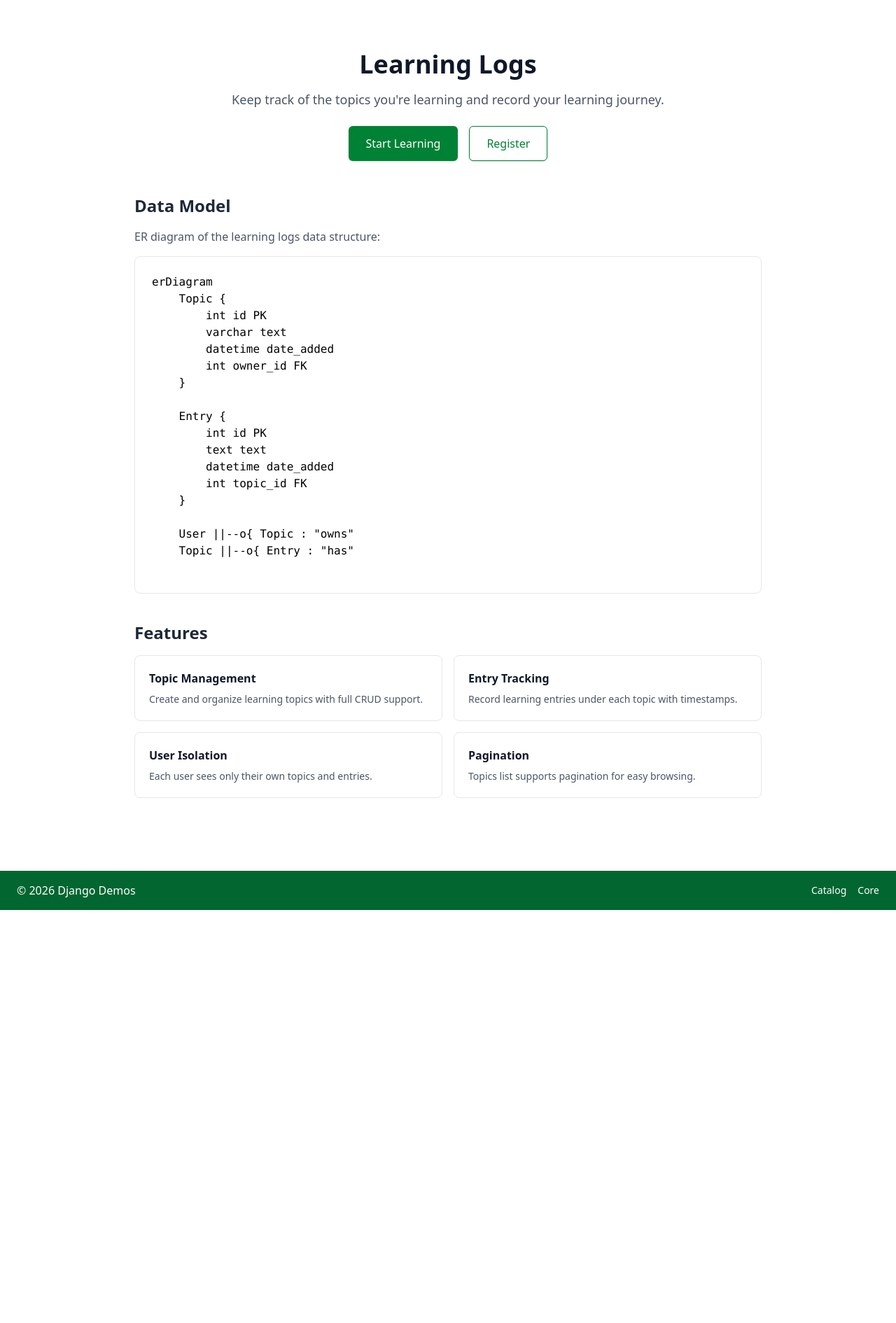
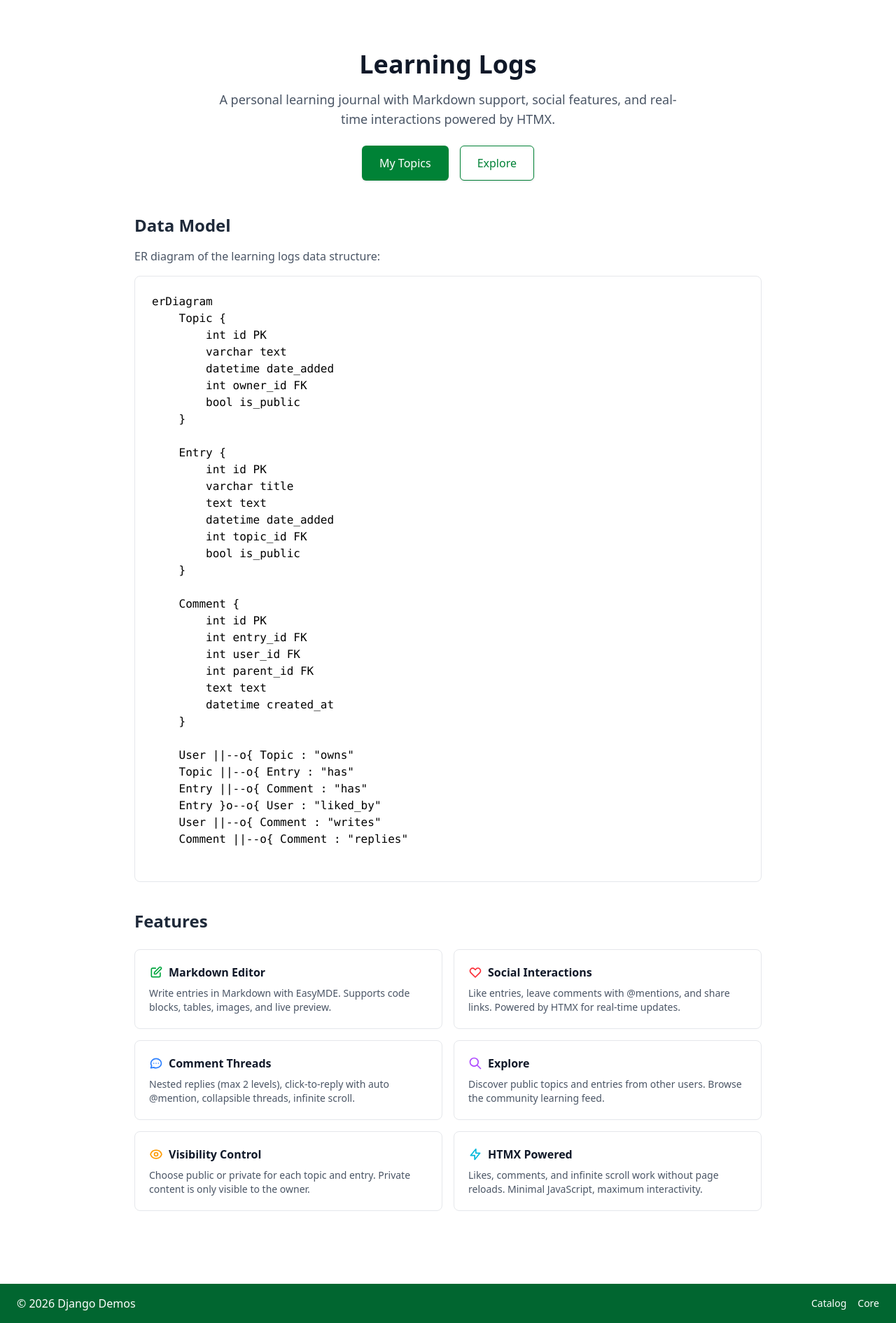
Before and after one commit to interset-wq/learner, a Django app: page /learning_logs/ in a window 1280 px wide. Shown: the part 68-1958 px from the top of the page at 70% size. Before the commit the page ends 1368 px from the top, so only its background shows below. Run offline with Django 5.2, Linux system fonts and the light colour scheme.

Commit message:
docs: update learning_logs README and index page with current features

```diff
--- a/learning_logs/templates/learning_logs/index.html
+++ b/learning_logs/templates/learning_logs/index.html
@@ -6,16 +6,16 @@
   <div class="text-center mb-12">
     <h1 class="text-4xl font-bold text-gray-900 dark:text-white mb-4">Learning Logs</h1>
     <p class="text-lg text-gray-600 dark:text-gray-300 max-w-2xl mx-auto">
-      Keep track of the topics you're learning and record your learning journey.
+      A personal learning journal with Markdown support, social features, and real-time interactions powered by HTMX.
     </p>
     <div class="flex justify-center gap-4 mt-6">
       <a href="{% url 'learning_logs:topics' %}"
         class="inline-flex items-center px-6 py-3 border border-transparent text-base font-medium rounded-md text-white bg-green-700 hover:bg-green-800 transition-all duration-300 shadow-sm hover:shadow-lg">
-        Start Learning
+        My Topics
       </a>
-      <a href="{% url 'accounts:register' %}"
+      <a href="{% url 'learning_logs:public_topics' %}"
         class="inline-flex items-center px-6 py-3 border border-green-700 dark:border-green-500 text-base font-medium rounded-md text-green-700 dark:text-green-400 bg-white dark:bg-gray-800 hover:bg-green-50 dark:hover:bg-gray-700 transition-all duration-300 shadow-sm hover:shadow-md">
-        Register
+        Explore
       </a>
     </div>
   </div>
@@ -31,37 +31,92 @@ erDiagram
         varchar text
         datetime date_added
         int owner_id FK
+        bool is_public
     }
 
     Entry {
         int id PK
+        varchar title
         text text
         datetime date_added
         int topic_id FK
+        bool is_public
+    }
+
+    Comment {
+        int id PK
+        int entry_id FK
+        int user_id FK
+        int parent_id FK
+        text text
+        datetime created_at
     }
 
     User ||--o{ Topic : "owns"
     Topic ||--o{ Entry : "has"
+    Entry ||--o{ Comment : "has"
+    Entry }o--o{ User : "liked_by"
+    User ||--o{ Comment : "writes"
+    Comment ||--o{ Comment : "replies"
     </pre>
   </div>
 
-  <h2 class="text-2xl font-semibold text-gray-800 dark:text-white mb-4">Features</h2>
+  <h2 class="text-2xl font-semibold text-gray-800 dark:text-white mb-6">Features</h2>
   <div class="grid grid-cols-1 md:grid-cols-2 gap-4 mb-8">
     <div class="bg-white dark:bg-gray-800 rounded-lg p-5 border border-gray-200 dark:border-gray-700">
-      <h3 class="font-semibold text-gray-900 dark:text-white mb-2">Topic Management</h3>
-      <p class="text-sm text-gray-600 dark:text-gray-300">Create and organize learning topics with full CRUD support.</p>
+      <div class="flex items-center gap-2 mb-2">
+        <svg class="w-5 h-5 text-green-600" fill="none" viewBox="0 0 24 24" stroke="currentColor" stroke-width="2">
+          <path stroke-linecap="round" stroke-linejoin="round" d="M11 5H6a2 2 0 00-2 2v11a2 2 0 002 2h11a2 2 0 002-2v-5m-1.414-9.414a2 2 0 112.828 2.828L11.828 15H9v-2.828l8.586-8.586z" />
+        </svg>
+        <h3 class="font-semibold text-gray-900 dark:text-white">Markdown Editor</h3>
+      </div>
+      <p class="text-sm text-gray-600 dark:text-gray-300">Write entries in Markdown with EasyMDE. Supports code blocks, tables, images, and live preview.</p>
     </div>
     <div class="bg-white dark:bg-gray-800 rounded-lg p-5 border border-gray-200 dark:border-gray-700">
-      <h3 class="font-semibold text-gray-900 dark:text-white mb-2">Entry Tracking</h3>
-      <p class="text-sm text-gray-600 dark:text-gray-300">Record learning entries under each topic with timestamps.</p>
+      <div class="flex items-center gap-2 mb-2">
+        <svg class="w-5 h-5 text-red-500" fill="none" viewBox="0 0 24 24" stroke="currentColor" stroke-width="2">
+          <path stroke-linecap="round" stroke-linejoin="round" d="M4.318 6.318a4.5 4.5 0 000 6.364L12 20.364l7.682-7.682a4.5 4.5 0 00-6.364-6.364L12 7.636l-1.318-1.318a4.5 4.5 0 00-6.364 0z" />
+        </svg>
+        <h3 class="font-semibold text-gray-900 dark:text-white">Social Interactions</h3>
+      </div>
+      <p class="text-sm text-gray-600 dark:text-gray-300">Like entries, leave comments with @mentions, and share links. Powered by HTMX for real-time updates.</p>
     </div>
     <div class="bg-white dark:bg-gray-800 rounded-lg p-5 border border-gray-200 dark:border-gray-700">
-      <h3 class="font-semibold text-gray-900 dark:text-white mb-2">User Isolation</h3>
-      <p class="text-sm text-gray-600 dark:text-gray-300">Each user sees only their own topics and entries.</p>
+      <div class="flex items-center gap-2 mb-2">
+        <svg class="w-5 h-5 text-blue-500" fill="none" viewBox="0 0 24 24" stroke="currentColor" stroke-width="2">
+          <path stroke-linecap="round" stroke-linejoin="round" d="M8 12h.01M12 12h.01M16 12h.01M21 12c0 4.418-4.03 8-9 8a9.863 9.863 0 01-4.255-.949L3 20l1.395-3.72C3.512 15.042 3 13.574 3 12c0-4.418 4.03-8 9-8s9 3.582 9 8z" />
+        </svg>
+        <h3 class="font-semibold text-gray-900 dark:text-white">Comment Threads</h3>
+      </div>
+      <p class="text-sm text-gray-600 dark:text-gray-300">Nested replies (max 2 levels), click-to-reply with auto @mention, collapsible threads, infinite scroll.</p>
     </div>
     <div class="bg-white dark:bg-gray-800 rounded-lg p-5 border border-gray-200 dark:border-gray-700">
-      <h3 class="font-semibold text-gray-900 dark:text-white mb-2">Pagination</h3>
-      <p class="text-sm text-gray-600 dark:text-gray-300">Topics list supports pagination for easy browsing.</p>
+      <div class="flex items-center gap-2 mb-2">
+        <svg class="w-5 h-5 text-purple-500" fill="none" viewBox="0 0 24 24" stroke="currentColor" stroke-width="2">
+          <path stroke-linecap="round" stroke-linejoin="round" d="M21 21l-6-6m2-5a7 7 0 11-14 0 7 7 0 0114 0z" />
+        </svg>
+        <h3 class="font-semibold text-gray-900 dark:text-white">Explore</h3>
+      </div>
+      <p class="text-sm text-gray-600 dark:text-gray-300">Discover public topics and entries from other users. Browse the community learning feed.</p>
+    </div>
+    <div class="bg-white dark:bg-gray-800 rounded-lg p-5 border border-gray-200 dark:border-gray-700">
+      <div class="flex items-center gap-2 mb-2">
+        <svg class="w-5 h-5 text-amber-500" fill="none" viewBox="0 0 24 24" stroke="currentColor" stroke-width="2">
+          <path stroke-linecap="round" stroke-linejoin="round" d="M15 12a3 3 0 11-6 0 3 3 0 016 0z" />
+          <path stroke-linecap="round" stroke-linejoin="round" d="M2.458 12C3.732 7.943 7.523 5 12 5c4.478 0 8.268 2.943 9.542 7-1.274 4.057-5.064 7-9.542 7-4.477 0-8.268-2.943-9.542-7z" />
+        </svg>
+        <h3 class="font-semibold text-gray-900 dark:text-white">Visibility Control</h3>
+      </div>
+      <p class="text-sm text-gray-600 dark:text-gray-300">Choose public or private for each topic and entry. Private content is only visible to the owner.</p>
+    </div>
+    <div class="bg-white dark:bg-gray-800 rounded-lg p-5 border border-gray-200 dark:border-gray-700">
+      <div class="flex items-center gap-2 mb-2">
+        <svg class="w-5 h-5 text-cyan-500" fill="none" viewBox="0 0 24 24" stroke="currentColor" stroke-width="2">
+          <path stroke-linecap="round" stroke-linejoin="round" d="M13 10V3L4 14h7v7l9-11h-7z" />
+        </svg>
+        <h3 class="font-semibold text-gray-900 dark:text-white">HTMX Powered</h3>
+      </div>
+      <p class="text-sm text-gray-600 dark:text-gray-300">Likes, comments, and infinite scroll work without page reloads. Minimal JavaScript, maximum interactivity.</p>
     </div>
   </div>
 </div>
--- a/pyproject.toml
+++ b/pyproject.toml
@@ -1,6 +1,6 @@
 [project]
 name = "learning-log"
-version = "2.0.3"
+version = "2.0.4"
 description = "A collection of Django demo applications: catalog, learning logs, polls, and accounts"
 readme = "README.md"
 requires-python = ">=3.13"
```
Also changed, not shown: learning_logs/README.md, static/css/output.css.
